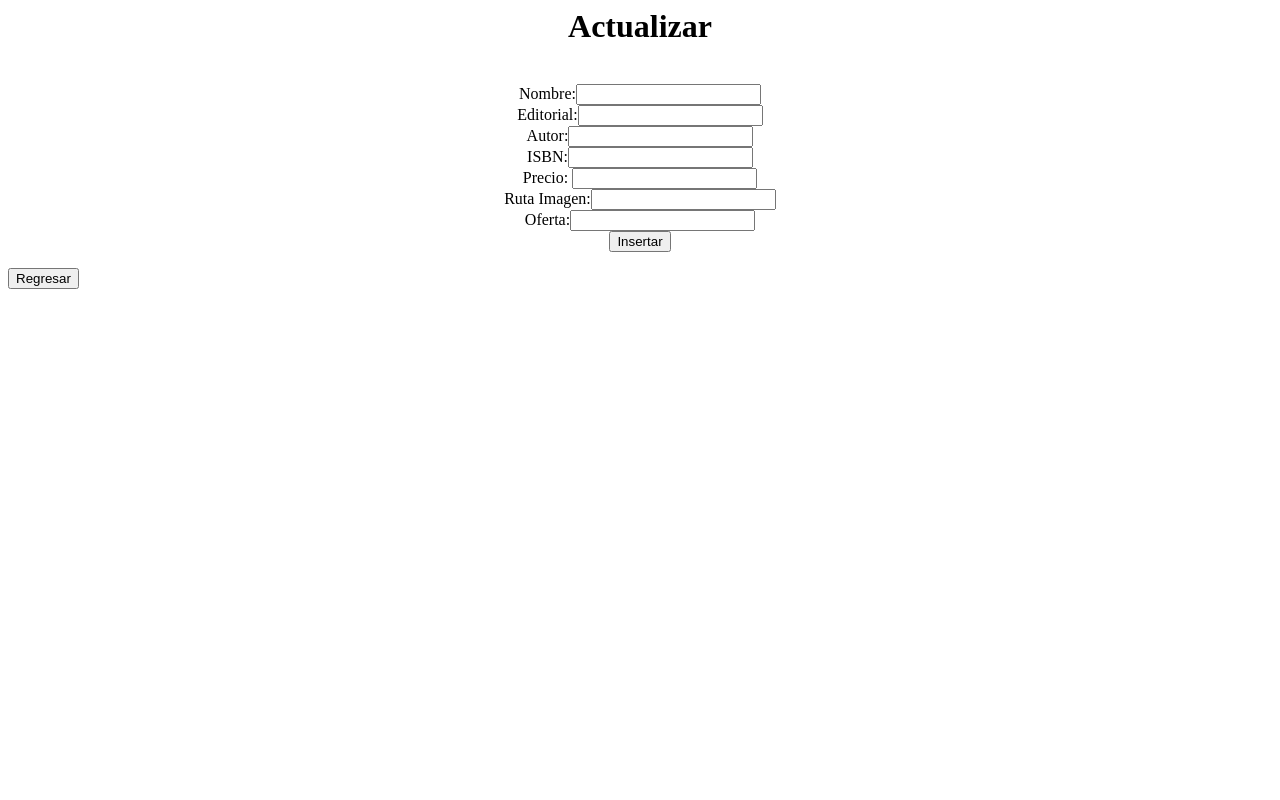
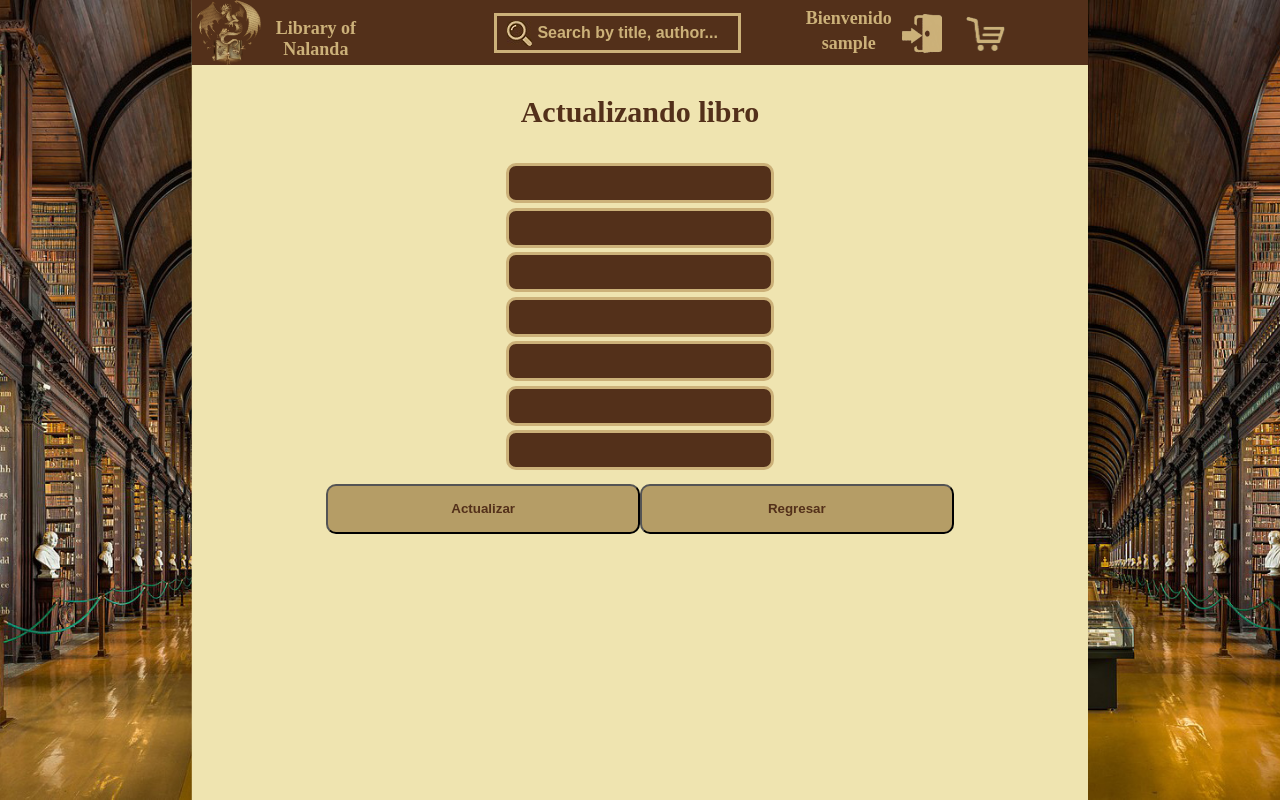
Before and after one commit to HieiOne/Project-PHP, a PHP site: page /panel/libros/actualizar_libros.php?id=1 in a window 1280 px wide. Run offline with PHP 8.4, Linux system fonts and the light colour scheme; the visitor is signed in with stand-in values (Sample User, id 1); data that the repository does not hold is empty.

Commit message:
CSS of Update Books

```diff
--- /dev/null
+++ b/Website/panel/libros/actualizar_libros.css
@@ -0,0 +1,231 @@
+/* Background right and left */
+
+.background-right {
+    position: fixed;
+    top: 0%;
+    right: 0%;
+    width: 15%;
+    height: 100%;
+    background-image: url("../../img/background/library-right.jpg");
+    background-repeat: no-repeat;
+    background-size: cover;
+}
+
+.background-left {
+    position: fixed;
+    top: 0%;
+    left: 0%;
+    width: 15%;
+    height: 100%;
+    background-image: url("../../img/background/library-left.jpg");
+    background-repeat: no-repeat;
+    background-size: cover;
+}
+
+/* Top Bar */
+/* Logo */
+.top-bar {
+    width: 100%;
+    height: 65px;
+    max-height: 65px;
+    background-color: #53301A;
+    color: #ccb179;
+    font-weight: bold;
+    text-align: center;
+}
+
+.top-bar-logo {
+    float: left;
+    width: 20%;
+    height: 100%;
+}
+
+.top-bar-logo-position { /* Position and size */
+    line-height: 65px;
+    margin-left: 2%;
+    display: block;
+    float: left;
+    width: 20%;
+    min-width: 65px;
+    height: 100%;
+}
+
+.top-bar-logo-text {
+    text-align: center;
+    text-decoration: none;
+    color: #ccb179;
+}
+
+.top-bar-logo:hover {
+    background-color: #522507;
+}
+
+/* End of Logo */
+
+/* Search Bar */
+
+.top-bar-search {
+    float: left;
+    width: 55%;
+    height: 65px;
+    line-height: 65px;
+}
+
+input[name=search] { /* Format of search bar */
+    width: 50%;
+    height: 40px;
+    box-sizing: border-box;
+    border: 3px solid #ccb179;
+    font-size: 16px;
+    background-color: #53301A;
+    background-image: url("../../img/Lupa3.jpg");
+    background-repeat: no-repeat;
+    background-position: 10px 5px;
+    padding: 1% 3% 1% 40px;
+}
+
+::placeholder { /* Text inside Search bar */
+    font-weight: bold;
+    color: #ccb179;
+}
+
+/* End of Search Bar */
+
+/* Buttons of Login and Cart */
+.top-bar-buttons {
+    float: left;
+    width: 20%;
+    height: 65px;
+    line-height: 65px;
+    vertical-align: middle;
+}
+
+.top-bar-buttons-login {
+    width: 40px;
+    height: 40px;
+    line-height: 65px;
+    vertical-align: middle;
+}
+
+    .login-dropdown {
+        position: relative;
+        display: inline-block;
+    }
+
+    .login-dropdown-content {
+        display: none;
+        position: absolute;
+        background-color: #ccb179;
+        width: 110px;
+        height: 40px;
+        z-index: 1;
+        opacity: 0.9;
+        top: 55px;
+    }
+
+    .login-drop-content-links { /*Links inside dropdown */
+        display: block;
+        color: #53301A;
+        font-weight: bold;
+        line-height: 18px;
+        border: 1px solid black;
+        font-size: 14px;
+        text-decoration: none;
+    }
+
+    .login-dropdown:hover .login-dropdown-content {
+        display: block;
+    }
+
+    .login-drop-content-links:hover {
+        background-color: #b59d66;
+    }
+
+.top-bar-buttons-cart {
+    margin-left: 10%;
+    width: 40px;
+    height: 40px;
+    line-height: 65px;
+    vertical-align: middle;
+}
+
+/* End of buttons */
+/* End of Top Bar */
+
+/* Start of Agregar */
+
+.AgregarFormulario {
+    text-align: center;
+    margin-top: 2%;
+}
+
+input[type=info] { /* Formato formulario */
+    width: 30%;
+    margin-top: 0.5%;
+    height: 40px;
+    box-sizing: border-box;
+    border: 3px solid #ccb179;
+    border-radius: 10px;
+    font-size: 16px;
+    color: #ccb179;
+    font-weight: bold;
+    background-color: #53301A;
+    padding: 10px;
+}
+
+.ButtonInsert {
+    position: relative;
+    float: left;
+    right: -15%;
+    margin-top: 1.5%;
+    width: 35%;
+    height: 50px;
+    background-color: #b59d66;
+    color: #53301A;
+    font-weight: bold;
+    border-radius: 10px;
+    cursor: pointer;
+}
+
+.ButtonInsert:hover {
+    background-color: #ccb179;
+}
+
+.AnadiendoLibro {
+    font-size: 30px;
+    color: #53301A;
+    font-weight: bold;
+}
+
+/* End of Agregar */
+
+/* Creating default margins */
+
+body{
+margin: 0%;
+margin-left: 15%;
+margin-right: 15%;
+background-color: #efe4b0;
+font-size: 18px;
+height: 100%;
+}
+
+html {
+height: 100%;
+margin: 0%;
+}
+
+.welcome-message {
+position: absolute;
+margin: auto;
+width: 120px;
+top: 0;
+bottom: 10;
+left: 50;
+right: 0;
+margin-right: 29%;
+line-height: 25px;
+margin-top: 0.5%;
+vertical-align: middle;
+text-align: center;
+}
--- a/Website/panel/libros/actualizar_libros.php
+++ b/Website/panel/libros/actualizar_libros.php
@@ -1,10 +1,69 @@
+<!DOCTYPE html>
+
 <?php
     session_start();
     if ($_SESSION['permisos'] != 'admin') { // Si no es admin redirecciona
         header("Location: ../panel_control.php");
     }
+?>
 
-    //Connecting to the database
+
+<html>
+    <link rel="stylesheet" href="actualizar_libros.css">
+    <head>
+        <title>Library of Nalanda</title>
+        <link rel="icon" href="../../img/Logo.png">
+    </head>
+    <body>
+
+		<!-- Background (left and right) -->
+		<div class="background-left"></div>
+		<div class="background-right"></div>
+
+        <!-- Top bar -->
+
+        <div class="top-bar">
+            <a href="../../index.php">
+                <div class="top-bar-logo">
+                    <img class="top-bar-logo-position" src="../../img/Logo.png" alt="Logo">
+                    <p class="top-bar-logo-text">Library of Nalanda</p>
+                </div>
+            </a>
+
+            <div class="top-bar-search">
+                <form>
+                        <input type="text" name="search" placeholder="Search by title, author...">
+                </form>
+            </div>
+
+            <?php //Welcome Message
+                if ($_SESSION['id'] != NULL) {
+                    echo '<span class="welcome-message"> Bienvenido '.$_SESSION['usuario'].'</span>';
+                }
+            ?>
+
+            <div class="top-bar-buttons">
+                <div class="login-dropdown">
+                    <a href="../../login/login.php"><img class="top-bar-buttons-login" src="../../img/Login1.png" alt="Login"></a>
+                    <?php
+                        if ($_SESSION['id'] != NULL) {
+                                echo '<div class="login-dropdown-content">';
+                                echo '<a class="login-drop-content-links" href="../../login/login.php">Panel de Control</a>';
+                                echo '<a class="login-drop-content-links" href="../../login/sessiondestroy.php">Logout</a>';
+                                echo '</div>';
+                            }
+                        ?>
+                </div>
+
+                <a href="#"><img class="top-bar-buttons-cart" src="../../img/Cart1.png" alt="Cart"></a>
+            </div>
+        </div>
+
+        <!-- End of Top bar -->
+
+        <!-- Start of Update Books -->
+
+        <?php // Comprobamos conexion MySQL
             $db = mysqli_connect("127.0.0.1", "root", "toor", "proyectophp");
 
             if (!$db) {
@@ -16,42 +75,27 @@
 
             $id = $_GET['id'];
 
-    //Query
             $query = "SELECT nombre,editorial,autor,isbn,imagen,precio,oferta FROM libros WHERE id='$id'"; //Change the id to get it dynamically
             $result = mysqli_query($db,$query);
             $array = mysqli_fetch_array($result);
         ?>
 
-<HTML>
-    <HEAD>
-    <TITLE>Actualizar</TITLE>
-    </HEAD>
-    <BODY>
-    <div align="center">
-    <h1>Actualizar</h1>
-    <br>
+        <div class="AgregarFormulario">
+            <p class="AnadiendoLibro">Actualizando libro</p>
             <form action="#" method="post">
             <?php
-            echo 'Nombre:';
-            echo '<INPUT TYPE="TEXT" NAME="nombre" value='.$array["nombre"].'><br>';
-            echo 'Editorial:';
-            echo '<INPUT TYPE="TEXT" NAME="editorial" value='.$array["editorial"].'><br>';
-            echo 'Autor:';
-            echo '<INPUT TYPE="TEXT" NAME="autor" value='.$array["autor"].'><br>';
-            echo 'ISBN:';
-            echo '<INPUT TYPE="TEXT" NAME="isbn" minlength="10" maxlength="13" pattern="[0-9]+" title="Solo numeros" value='.$array["isbn"].'><br>';
-            echo 'Precio: ';
-            echo '<INPUT TYPE="TEXT" NAME="precio" pattern="[0-9]+" title="Solo numeros E.G: 15" value='.$array["precio"].'><br>';
-            echo 'Ruta Imagen:';
-            echo '<INPUT TYPE="TEXT" NAME="imagen" value='.$array["imagen"].'><br>';
-            echo 'Oferta:';
-            echo '<INPUT TYPE="TEXT" NAME="oferta" pattern="[0-9]+" title="Solo numeros E.G: 15" value='.$array["oferta"].'><br>';
+                echo '<input type="info" name="nombre" value='.$array["nombre"].'><br>';
+                echo '<input type="info" name="editorial" value='.$array["editorial"].'><br>';
+                echo '<input type="info" name="autor" value='.$array["autor"].'><br>';
+                echo '<input type="info" name="isbn" minlength="10" maxlength="13" pattern="[0-9]+" title="Solo numeros" value='.$array["isbn"].'><br>';
+                echo '<input type="info" name="precio" pattern="[0-9]+" title="Solo numeros E.G: 15" value='.$array["precio"].'><br>';
+                echo '<input type="info" name="imagen" value='.$array["imagen"].'><br>';
+                echo '<input type="info" name="oferta" pattern="[0-9]+" title="Solo numeros E.G: 15" value='.$array["oferta"].'><br>';
             ?>
-        <INPUT TYPE="SUBMIT" name="Insertar" value="Insertar">
-    </FORM>
+                <input class="ButtonInsert" type="submit" name="Insertar" value="Actualizar">
+            </form>
+            <button class="ButtonInsert" onclick=location.href="libros.php">Regresar</button>
         </div>
-    </BODY>
-</HTML>
 
         <?php
             //Checking information gathered
@@ -67,8 +111,15 @@
             $query_update = "UPDATE libros SET nombre='$nombre',editorial='$editorial',autor='$autor',isbn='$isbn',precio='$precio',imagen='$imagen',oferta='$oferta' WHERE id='$id'";
             mysqli_query($db,$query_update);
             mysqli_close($db);
+
             if (isset($_POST['Insertar'])) {
                 header("Location: libros.php");
             }
+
+            mysqli_close($db);
         ?>
-    <button onclick=location.href="libros.php">Regresar</button>
+
+        <!-- End of Update Books -->
+
+    </body>
+</html>
```
Also changed, not shown: 1 other file. Lines whose indentation alone changed are shown as unchanged.
